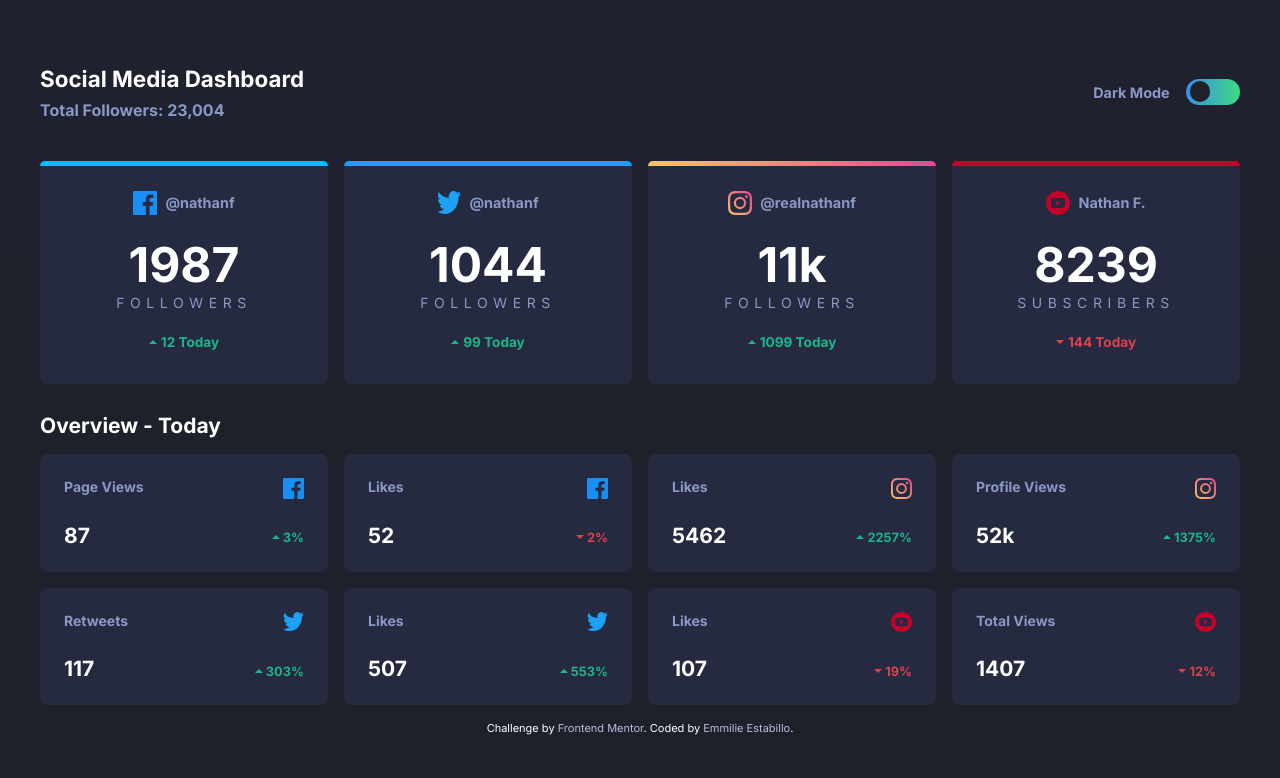
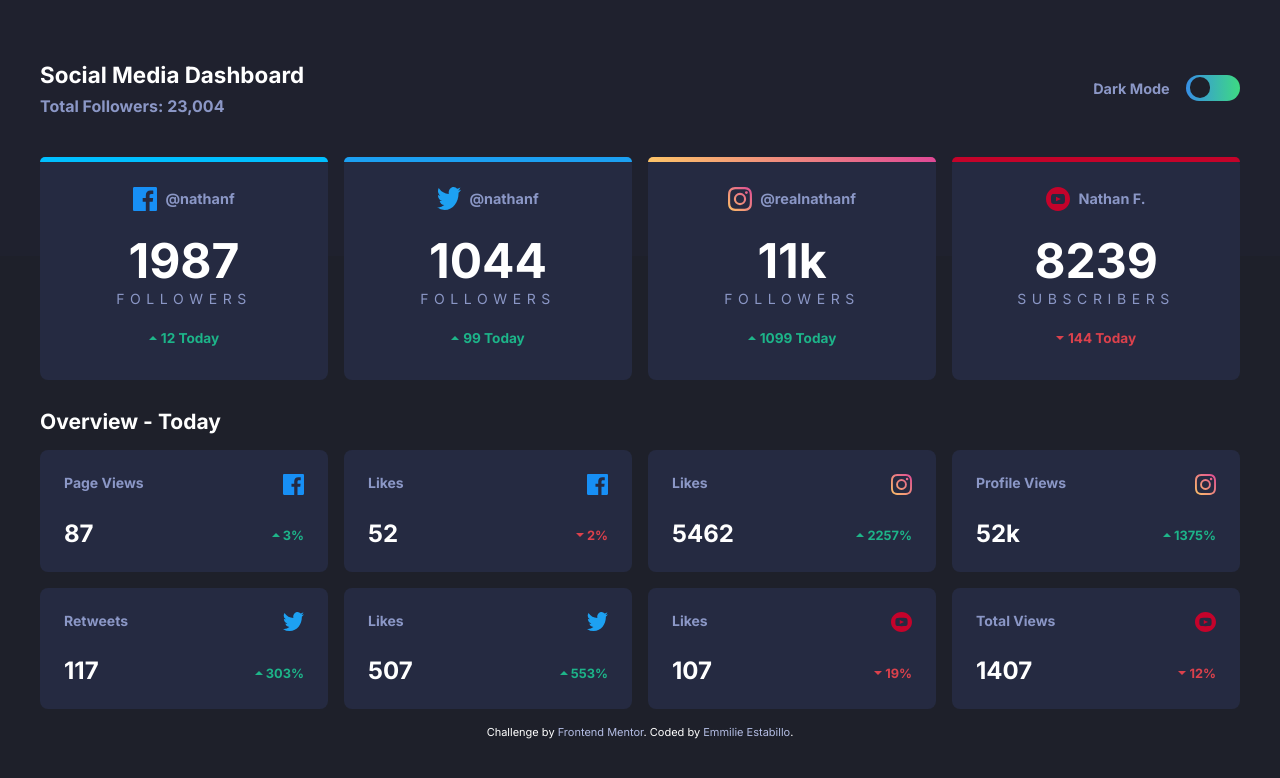
Before and after one commit to emestabillo/dashboard, a website: page index.html in a window 1280 px wide. Drawn offline with Linux system fonts and the light colour scheme.

Commit message:
Edit html issues

```diff
--- a/index.html
+++ b/index.html
@@ -48,7 +48,7 @@
             <span class="name">@nathanf</span>
           </div>
           <div class="followers">
-            <h1 class="number">1987</h1>
+            <div class="number">1987</div>
             <p>followers</p>
           </div>
           <div class="stats">
@@ -63,7 +63,7 @@
             <span class="name">@nathanf</span>
           </div>
           <div class="followers">
-            <h1 class="number">1044</h1>
+            <div class="number">1044</div>
             <p>followers</p>
           </div>
           <div class="stats">
@@ -78,7 +78,7 @@
             <span class="name">@realnathanf</span>
           </div>
           <div class="followers">
-            <h1 class="number">11k</h1>
+            <div class="number">11k</div>
             <p>followers</p>
           </div>
           <div class="stats">
@@ -93,7 +93,7 @@
             <span class="name">Nathan F.</span>
           </div>
           <div class="followers">
-            <h1 class="number">8239</h1>
+            <div class="number">8239</div>
             <p>subscribers</p>
           </div>
           <div class="stats">
@@ -103,7 +103,7 @@
         </div>
       </section>
       <section class="overview">
-        <h1 class="overview__title">Overview - Today</h1>
+        <h2 class="overview__title">Overview - Today</h2>
         <div class="overview__tabs">
           <!-- Fb Views -->
           <div class="reactions card">
@@ -112,7 +112,7 @@
               <img src="/images/icon-facebook.svg" alt="facebook icon" />
             </div>
             <div class="reactions__figures">
-              <h1>87</h1>
+              <h3>87</h3>
               <div class="percentage">
                 <img src="/images/icon-up.svg" alt="icon-up" />
                 <p>3%</p>
@@ -126,7 +126,7 @@
               <img src="/images/icon-facebook.svg" alt="facebook icon" />
             </div>
             <div class="reactions__figures">
-              <h1>52</h1>
+              <h3>52</h3>
               <div class="percentage">
                 <img src="/images/icon-down.svg" alt="icon-down" />
                 <p>2%</p>
@@ -140,7 +140,7 @@
               <img src="/images/icon-instagram.svg" alt="instagram icon" />
             </div>
             <div class="reactions__figures">
-              <h1>5462</h1>
+              <h3>5462</h3>
               <div class="percentage">
                 <img src="/images/icon-up.svg" alt="icon-up" />
                 <p>2257%</p>
@@ -154,7 +154,7 @@
               <img src="/images/icon-instagram.svg" alt="instagram icon" />
             </div>
             <div class="reactions__figures">
-              <h1>52k</h1>
+              <h3>52k</h3>
               <div class="percentage">
                 <img src="/images/icon-up.svg" alt="icon-up" />
                 <p>1375%</p>
@@ -168,7 +168,7 @@
               <img src="/images/icon-twitter.svg" alt="twitter icon" />
             </div>
             <div class="reactions__figures">
-              <h1>117</h1>
+              <h3>117</h3>
               <div class="percentage">
                 <img src="/images/icon-up.svg" alt="icon-up" />
                 <p>303%</p>
@@ -182,7 +182,7 @@
               <img src="/images/icon-twitter.svg" alt="twitter icon" />
             </div>
             <div class="reactions__figures">
-              <h1>507</h1>
+              <h3>507</h3>
               <div class="percentage">
                 <img src="/images/icon-up.svg" alt="icon-up" />
                 <p>553%</p>
@@ -196,7 +196,7 @@
               <img src="/images/icon-youtube.svg" alt="youtube icon" />
             </div>
             <div class="reactions__figures">
-              <h1>107</h1>
+              <h3>107</h3>
               <div class="percentage">
                 <img src="/images/icon-down.svg" alt="icon-down" />
                 <p>19%</p>
@@ -210,7 +210,7 @@
               <img src="/images/icon-youtube.svg" alt="youtube icon" />
             </div>
             <div class="reactions__figures">
-              <h1>1407</h1>
+              <h3>1407</h3>
               <div class="percentage">
                 <img src="/images/icon-down.svg" alt="icon-down" />
                 <p>12%</p>
--- a/sass/_layout.scss
+++ b/sass/_layout.scss
@@ -117,9 +117,10 @@ header {
     }
 
     .followers {
-      h1 {
+      .number {
         font-size: 3rem;
         text-align: center;
+        font-weight: 700;
       }
 
       p {
@@ -191,11 +192,15 @@ header {
   }
 
   &__figures {
+    h3 {
+      font-size: 1.5rem;
+    }
     .percentage {
       display: flex;
       align-items: center;
       padding-top: 0.3rem;
       font-weight: 700;
+
       img {
         margin-right: 0.2rem;
       }
```
Also changed, not shown: css/style.css.
